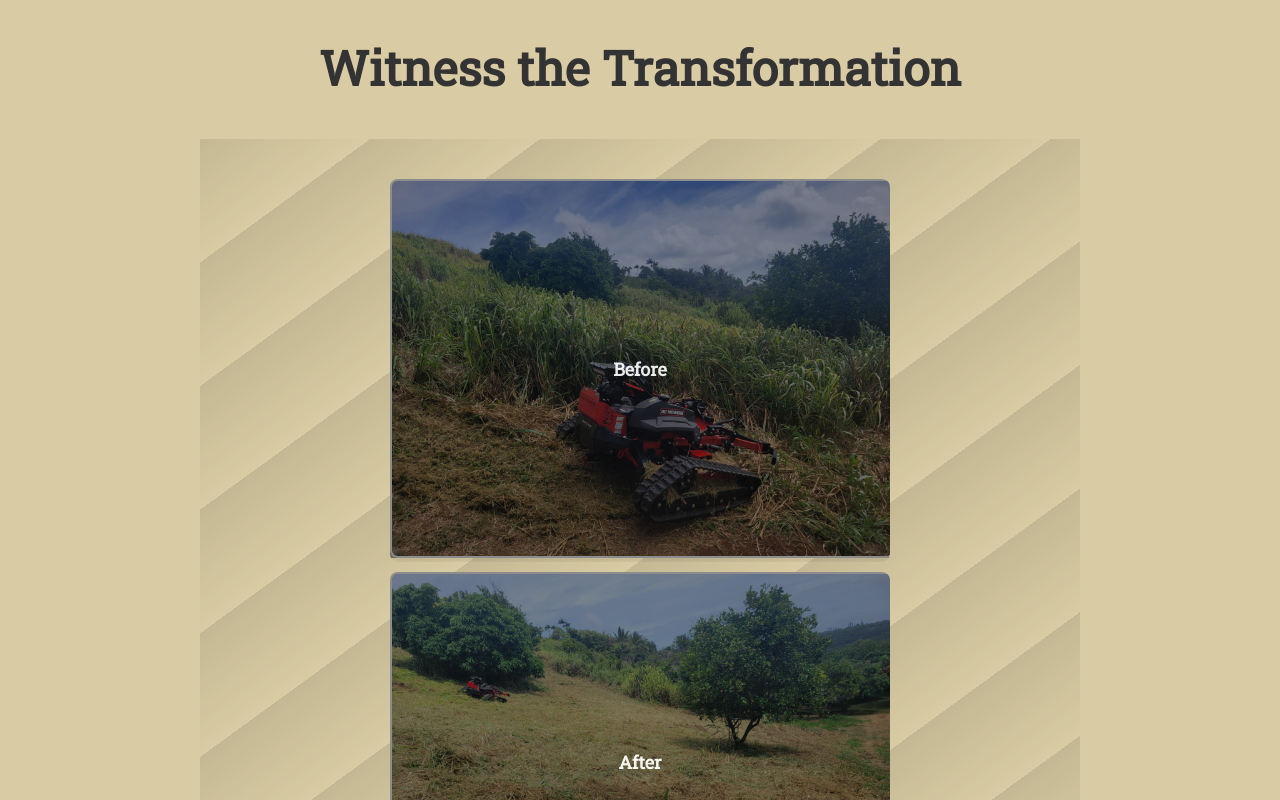
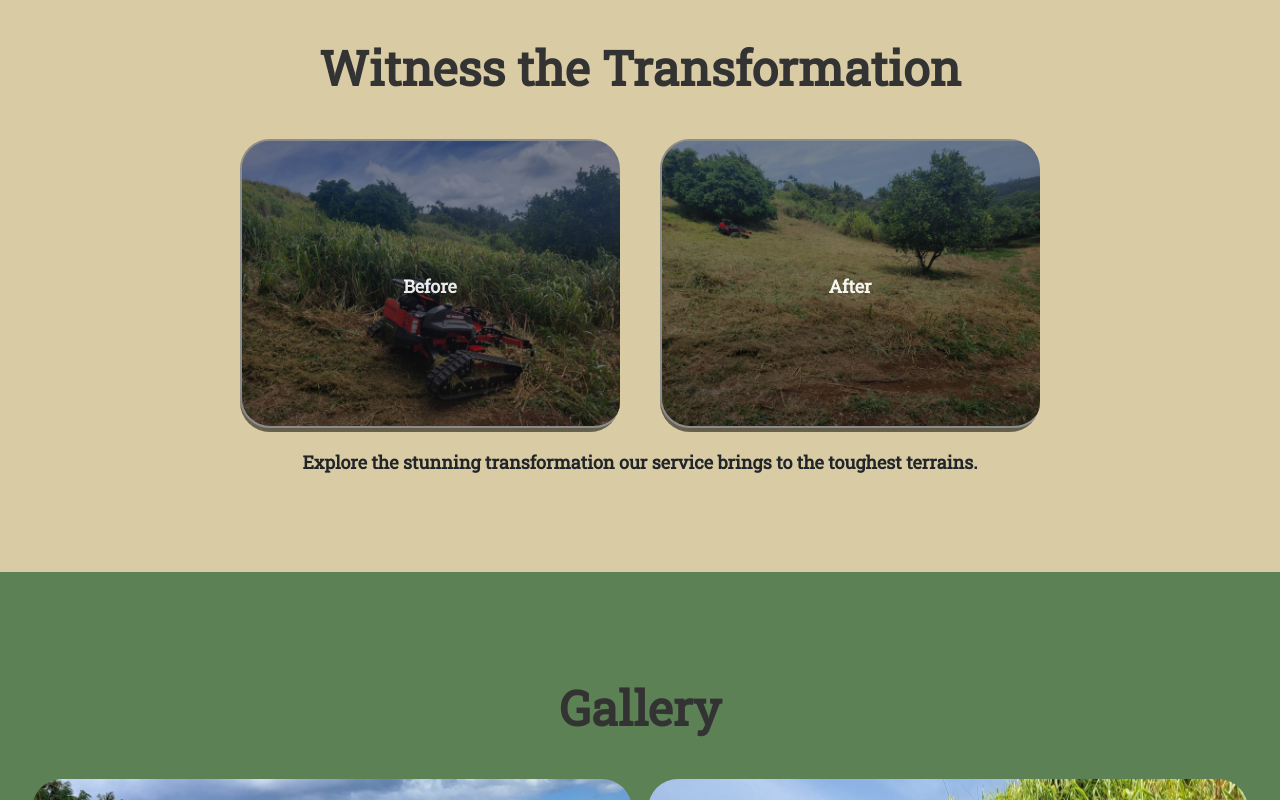
Before and after one commit to gefenbar/kilauea-slope-mowing-website, a React (Create React App) app: page / in a window 1280 px wide. Shown: the part 1600-2400 px from the top of the page. Built offline with nearby package versions, Linux system fonts and the light colour scheme.

Commit message:
menu colors fix

```diff
--- a/src/App.css
+++ b/src/App.css
@@ -25,6 +25,7 @@ html{
 }
 
 /* Style the hero section */
+
 .hero {
 
   position: relative;
@@ -70,6 +71,7 @@ border: solid 6px #5b8155;
 
 
 
+/* Add a linear gradient overlay to the hero section */
 .hero-overlay {
   position: relative;
   z-index: 1;
@@ -127,20 +129,21 @@ border: solid 6px #5b8155;
   margin-bottom:1vh;
 }
 
+/* Add a hover effect to the button */
 .cta-button:hover {
   transform: scale(1.1);
-  background-color: #ffc107;
+  background-color: #ffc107; /* Change to your preferred hover color */
 }
 .cta-button a {text-decoration: none;
   color: #000;
 }
 /* Style the transformation section */
 .transformation {
-  text-align: center;
   padding: 4rem 2rem;
-  background: #d9cca4;
+  background:#d9cca4 ;
 }
 
+/* Style the section title */
 .section-title {
   font-size: 2.5rem;
   font-weight: bold;
@@ -148,33 +151,24 @@ border: solid 6px #5b8155;
   margin-bottom: 2rem;
 }
 
+/* Style the before-after container */
 .before-after-container {
-  display: flex;
-  flex-wrap: wrap;
-  justify-content: center;
-  gap: 10px;
-  max-width: 800px; /* Adjusted max-width for responsiveness */
+  max-width: 800px;
   margin: 0 auto;
-  background: repeating-linear-gradient(144deg, #00000018, transparent 100px);
-  padding: 40px;
 }
-
 .before-after p {
 font-weight: 900;
 font-size: large;
 text-align: center;
 }
 
-.before-image,
-.after-image {
-
-  width: calc(50% - 5px); /* 50% width with a little gap between images */
-  max-width: 100%;
+/* Style the before and after images */
+.before-image, .after-image {
+  width: 100%;
   height: auto;
-  border-radius: 8px;
-  border: solid 2px #5b8155;
+  border-radius: 30px;
+  border: solid 6px #5b8155;
 }
-
 .transformation {
   text-align: center;
   padding: 80px 0;
@@ -186,12 +180,19 @@ border: solid 6px #5b8155;
   color: #333;
 }
 
+.before-after-container {
+  display: flex;
+  justify-content: center;
+  gap: 40px;
+}
+
+
 .overlay {
   position: absolute;
   top: 0;
   left: 0;
   width: 100%;
-  height: 99%;
+  height: 100%;
   background: rgba(0, 0, 0, 0.5);
   display: flex;
   align-items: center;
@@ -199,26 +200,28 @@ border: solid 6px #5b8155;
   opacity: 0.9;
   transition: opacity 0.5s;
 }
+/*
+.image-container:hover .overlay {
+  opacity: 0;
+} */
 
 .overlay-text {
   color: #fff;
+  /* font-size: 1.5rem; */
+  /* font-weight: bold; */
 }
-
 .image-container {
   position: relative;
   overflow: hidden;
-  border-radius: 8px;
+  border-radius: 30px;
   transition: transform 0.5s ease-in-out;
-  max-width: 500px;
-  cursor: pointer;
-
 }
 
 .before-image,
 .after-image {
-  width: 100%; /* Ensuring responsiveness */
+  width: 100%;
   border: 2px solid #fff;
-  box-shadow: 0 4px 8px rgba(0, 0, 0, 0.1);
+  box-shadow: 0 8px 16px rgba(0, 0, 0, 0.2);
   transition: transform 0.5s ease-in-out;
 }
 
@@ -251,17 +254,39 @@ border: solid 6px #5b8155;
   }
 }
 
+/* Add a clip path to the after image */
+.after-image {
+  /* position: absolute; */
+  /* top: 0; */
+  /* left: 0; */
+  /* clip-path: inset(0 95% 0 0); */
+  /* transition: clip-path 3s; */
+}
+
+/* Add an interactive effect to the after image on hover */
+.before-after-container:hover .after-image {
+  /* clip-path: inset(0 0 0 0); */
+  /* cursor: ew-resize;  */
+}
+ #small-img
+{
+  /* object-position:50% 80%; */
+}
+
+/* Style the gallery section */
 .gallery {
   padding: 4rem 2rem;
   background-color: #5b8155;
 }
 
+/* Style the image grid */
 .image-grid {
   display: grid;
   grid-template-columns: repeat(auto-fit, minmax(300px, 1fr));
   grid-gap: 1rem;
 }
 
+/* Style the gallery images */
 .gallery-image {
   width: 100%;
   height: 300px;
@@ -270,12 +295,14 @@ border: solid 6px #5b8155;
 
 }
 
+/* Style the contact section */
 .contact {
   padding: 4rem 2rem;
   background: #d9cca4;
   height: 75vh;
 }
 
+/* Style the contact form */
 .contact-form {
   width: 80%;
   max-width: 600px;
@@ -299,6 +326,7 @@ border: solid 6px #5b8155;
 }
 
 
+/* Style the input and textarea fields */
 .input-field, .textarea-field {
   padding: 0.5rem;
   border: 2px solid var(--primary-color);
@@ -307,16 +335,21 @@ border: solid 6px #5b8155;
   font-size: 1rem;
 }
 
+/* Style the textarea field to span two columns */
 .textarea-field {
   grid-column: span 2;
   height: 200px;
   resize: none;
 }
 
+/* Add a focus effect to the input and textarea fields */
 .input-field:focus, .textarea-field:focus {
   outline: none;
   border-color: var(--secondary-color);
 }
+
+/* Additional styles for new content and enhancements */
+
 /* Style the Services Section */
 .services {
   padding: 4rem 2rem;
@@ -433,6 +466,14 @@ color: #5b8155;
   background-color: #d9cca4;
   /* Add any other styles you want for the background color */
 }
+ .navbar.contact-services-background .bar {
+ background-color: black;
+  /* Add any other styles you want for the background color */
+}
+.navbar.contact-services-background .menu-toggle {
+  color: black;
+   /* Add any other styles you want for the background color */
+ }
 .navbar.contact-services-background a {
   color: #333;
 }
@@ -475,7 +516,7 @@ color: #5b8155;
     display: block;
     width: 25px;
     height: 3px;
-    background-color: #333; /* Add a color for better visibility */
+    background-color: #fff; /* Add a color for better visibility */
     margin: 5px 0;
   }
 
```
Lines whose indentation alone changed are shown as unchanged.
